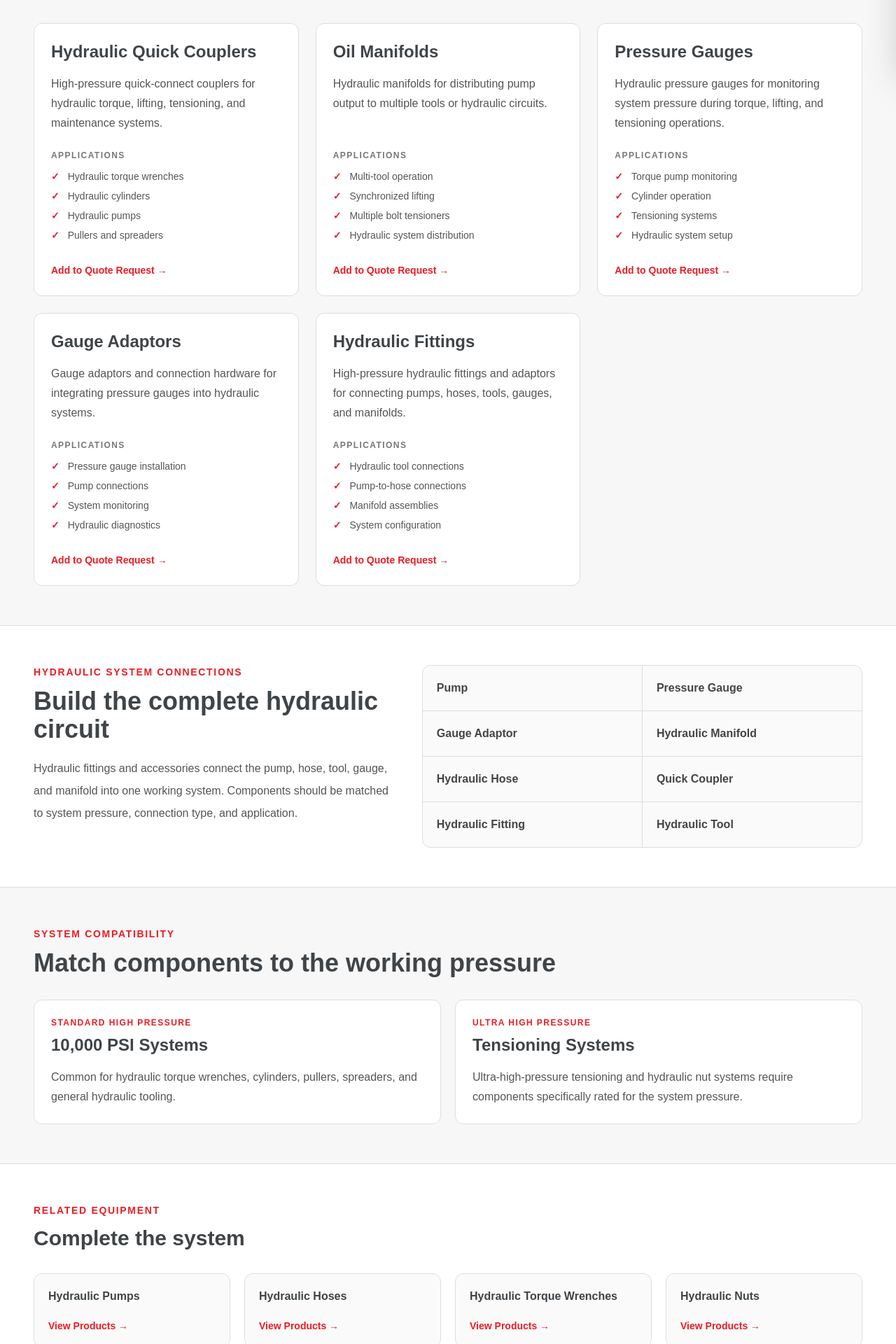
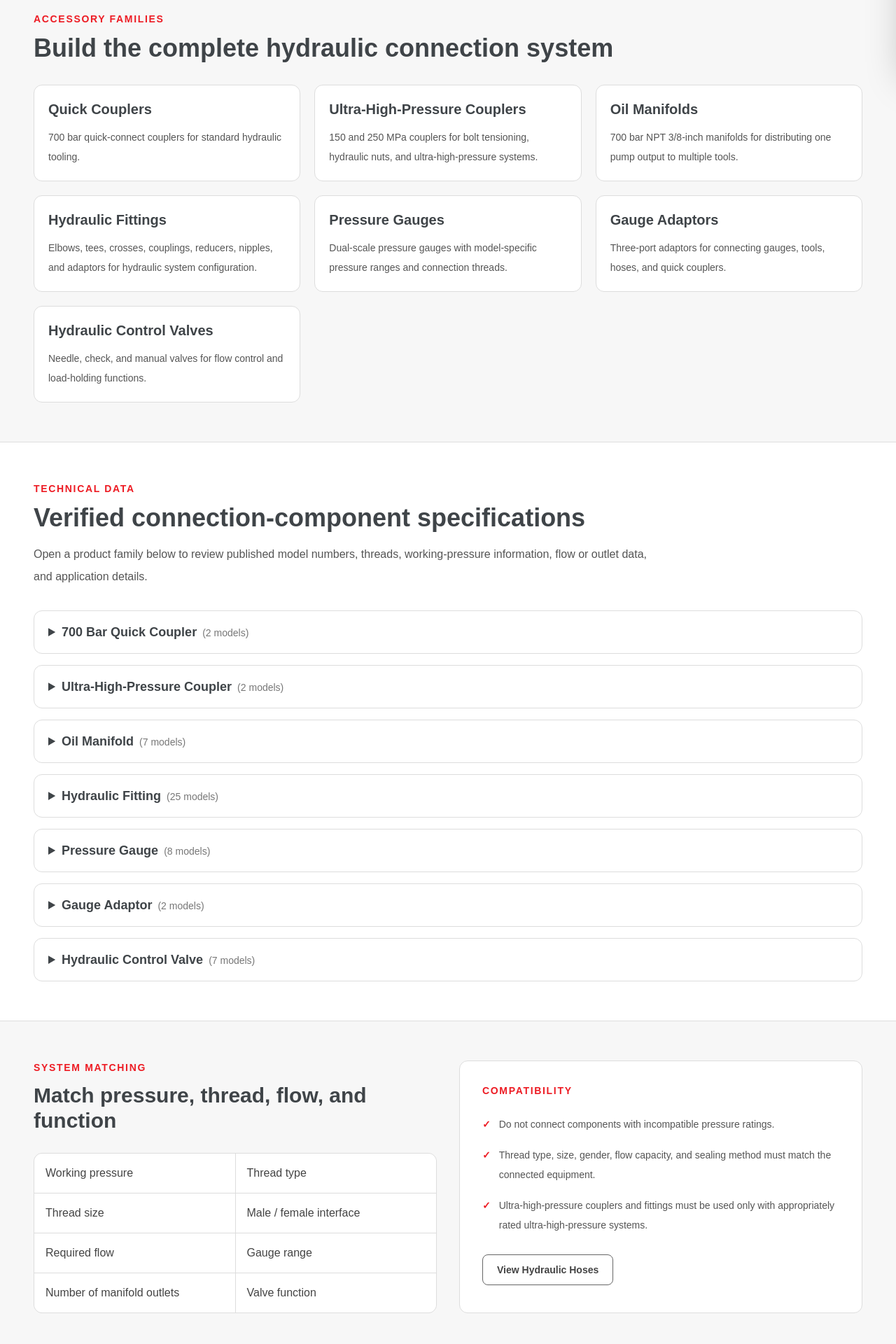
Before and after one commit to mattpearson-blip/toughtorq-site, a Next.js app: page /products/hydraulic-fittings-couplers in a window 1280 px wide. Shown: the part 700-2620 px from the top of the page at 70% size. Built offline with nearby package versions, Linux system fonts and the light colour scheme.

Commit message:
Rebuild hydraulic fittings and couplers as technical authority page

```diff
--- a/app/products/hydraulic-fittings-couplers/page.tsx
+++ b/app/products/hydraulic-fittings-couplers/page.tsx
@@ -1,324 +1,257 @@
+import type { Metadata } from "next";
 import Link from "next/link";
 
-const accessoryGroups = [
-  {
-    title: "Hydraulic Quick Couplers",
+import { hydraulicFittingsCouplers } from "@/data/catalog";
+
+export const metadata: Metadata = {
+  title: "Hydraulic Fittings, Couplers & Controls",
   description:
-      "High-pressure quick-connect couplers for hydraulic torque, lifting, tensioning, and maintenance systems.",
-    applications: [
-      "Hydraulic torque wrenches",
-      "Hydraulic cylinders",
-      "Hydraulic pumps",
-      "Pullers and spreaders",
-    ],
-  },
-  {
-    title: "Oil Manifolds",
-    description:
-      "Hydraulic manifolds for distributing pump output to multiple tools or hydraulic circuits.",
-    applications: [
-      "Multi-tool operation",
-      "Synchronized lifting",
-      "Multiple bolt tensioners",
-      "Hydraulic system distribution",
-    ],
-  },
-  {
-    title: "Pressure Gauges",
-    description:
-      "Hydraulic pressure gauges for monitoring system pressure during torque, lifting, and tensioning operations.",
-    applications: [
-      "Torque pump monitoring",
-      "Cylinder operation",
-      "Tensioning systems",
-      "Hydraulic system setup",
-    ],
-  },
-  {
-    title: "Gauge Adaptors",
-    description:
-      "Gauge adaptors and connection hardware for integrating pressure gauges into hydraulic systems.",
-    applications: [
-      "Pressure gauge installation",
-      "Pump connections",
-      "System monitoring",
-      "Hydraulic diagnostics",
-    ],
-  },
-  {
-    title: "Hydraulic Fittings",
-    description:
-      "High-pressure hydraulic fittings and adaptors for connecting pumps, hoses, tools, gauges, and manifolds.",
-    applications: [
-      "Hydraulic tool connections",
-      "Pump-to-hose connections",
-      "Manifold assemblies",
-      "System configuration",
-    ],
-  },
-];
+    "Technical specifications, pressure ratings, threads, flow data, manifold configurations, gauges, adaptors, and valves for ToughTorq hydraulic systems.",
+};
 
-const relatedProducts = [
-  {
-    title: "Hydraulic Pumps",
-    href: "/products/hydraulic-pumps",
-  },
-  {
-    title: "Hydraulic Hoses",
-    href: "/products/hydraulic-hoses",
-  },
-  {
-    title: "Hydraulic Torque Wrenches",
-    href: "/products/hydraulic-torque-wrenches",
-  },
-  {
-    title: "Hydraulic Nuts",
-    href: "/products/hydraulic-nuts",
-  },
-];
+function formatNumber(value: unknown) {
+  return typeof value === "number"
+    ? value.toLocaleString("en-US", { maximumFractionDigits: 2 })
+    : String(value ?? "—");
+}
+
+function AccessoryTable({
+  title,
+  models,
+}: {
+  title: string;
+  models: typeof hydraulicFittingsCouplers.models;
+}) {
+  return (
+    <details className="overflow-hidden rounded-xl border border-[#dddddd] bg-white">
+      <summary className="cursor-pointer px-5 py-4 text-lg font-semibold text-[#3f4448]">
+        {title}
+        <span className="ml-2 text-sm font-normal text-[#777777]">
+          ({models.length} models)
+        </span>
+      </summary>
+
+      <div className="overflow-x-auto border-t border-[#dddddd]">
+        <table className="min-w-[1080px] w-full border-collapse text-left text-sm">
+          <thead className="bg-[#3f4448] text-white">
+            <tr>
+              <th className="px-4 py-4 font-semibold">Model</th>
+              <th className="px-4 py-4 font-semibold">Type</th>
+              <th className="px-4 py-4 font-semibold">Connection / Thread</th>
+              <th className="px-4 py-4 font-semibold">Pressure / Range</th>
+              <th className="px-4 py-4 font-semibold">Flow / Outlets</th>
+              <th className="px-4 py-4 font-semibold">Details</th>
+            </tr>
+          </thead>
+
+          <tbody>
+            {models.map((model, index) => {
+              const s = model.specifications;
+              const connection =
+                s.thread ??
+                s.interfaceThread ??
+                s.gaugeConnectorThread ??
+                s.portThread ??
+                (s.fromConnection && s.toConnection
+                  ? `${String(s.fromConnection)} → ${String(s.toConnection)}`
+                  : "—");
+
+              const pressure =
+                s.maxWorkingPressurePsi
+                  ? `${formatNumber(s.maxWorkingPressurePsi)} psi`
+                  : s.workingPressureRangeMpa
+                  ? `${String(s.workingPressureRangeMpa)} MPa working`
+                  : "—";
+
+              const flowOrOutlets = s.maxFlowLMin
+                ? `${formatNumber(s.maxFlowLMin)} L/min`
+                : s.outlets
+                ? `${formatNumber(s.outlets)} outlets`
+                : "—";
+
+              const details =
+                s.productName ??
+                s.measuringRangeMpa ??
+                s.malePart ??
+                s.productName ??
+                model.description ??
+                "—";
+
+              return (
+                <tr
+                  key={model.id}
+                  className={index % 2 === 0 ? "bg-white" : "bg-[#f7f7f7]"}
+                >
+                  <td className="border-t border-[#dddddd] px-4 py-4 font-bold text-[#ed1c24]">
+                    {model.model}
+                  </td>
+                  <td className="border-t border-[#dddddd] px-4 py-4 text-[#555555]">
+                    {String(s.series ?? title)}
+                  </td>
+                  <td className="border-t border-[#dddddd] px-4 py-4 text-[#555555]">
+                    {String(connection)}
+                  </td>
+                  <td className="border-t border-[#dddddd] px-4 py-4 text-[#555555]">
+                    {String(pressure)}
+                  </td>
+                  <td className="border-t border-[#dddddd] px-4 py-4 text-[#555555]">
+                    {String(flowOrOutlets)}
+                  </td>
+                  <td className="border-t border-[#dddddd] px-4 py-4 text-[#555555]">
+                    {String(details)}
+                  </td>
+                </tr>
+              );
+            })}
+          </tbody>
+        </table>
+      </div>
+    </details>
+  );
+}
 
 export default function HydraulicFittingsCouplersPage() {
+  const family = hydraulicFittingsCouplers;
+  const groups = family.componentGroups ?? [];
+  const seriesNames = Array.from(
+    new Set(family.models.map((model) => String(model.specifications.series)))
+  );
+
   return (
     <main className="bg-[#f5f5f5] text-[#2b2b2b]">
-      {/* HERO */}
       <section className="border-b border-[#dedede] bg-white">
         <div className="mx-auto max-w-7xl px-4 py-16 md:px-8 md:py-20 lg:px-12">
           <p className="text-sm font-bold uppercase tracking-[0.14em] text-[#ed1c24]">
-            Hydraulic Pumps & Accessories
+            Hydraulic Accessories
           </p>
 
           <h1 className="mt-4 max-w-5xl text-4xl font-bold uppercase leading-[1.05] tracking-tight text-[#3f4448] md:text-6xl">
-            Hydraulic Fittings
+            Fittings, Couplers
             <br />
-            & Couplers
+            & Controls
           </h1>
 
           <div className="mt-6 h-[3px] w-16 bg-[#ed1c24]" />
 
           <p className="mt-6 max-w-3xl text-lg leading-8 text-[#444444]">
-            Couplers, manifolds, gauges, adaptors, and fittings for ToughTorq
-            hydraulic systems.
+            {family.longDescription}
           </p>
 
-          <div className="mt-8 flex flex-col gap-3 sm:flex-row">
+          <div className="mt-8 flex flex-col gap-3 sm:flex-row sm:flex-wrap">
             <Link
-              href="/request-a-quote?product=Hydraulic%20Fittings%20%26%20Couplers"
-              className="inline-flex min-h-12 items-center justify-center rounded-lg bg-[#ed1c24] px-6 py-3 text-sm font-semibold text-white transition hover:opacity-90"
+              href="#technical-data"
+              className="inline-flex min-h-12 items-center justify-center rounded-lg bg-[#ed1c24] px-6 py-3 text-sm font-semibold text-white"
             >
-              Request a Quote
+              View Technical Data
             </Link>
 
             <Link
-              href="/request-a-quote"
-              className="inline-flex min-h-12 items-center justify-center rounded-lg border border-[#666666] bg-white px-6 py-3 text-sm font-semibold text-[#333333] transition hover:border-[#ed1c24] hover:text-[#ed1c24]"
+              href="#system-matching"
+              className="inline-flex min-h-12 items-center justify-center rounded-lg border border-[#777777] bg-white px-6 py-3 text-sm font-semibold text-[#444444]"
             >
-              View Quote Cart →
+              System Matching
+            </Link>
+
+            <Link
+              href="/find-a-distributor"
+              className="inline-flex min-h-12 items-center justify-center rounded-lg border border-[#777777] bg-white px-6 py-3 text-sm font-semibold text-[#444444]"
+            >
+              Find a Distributor
             </Link>
           </div>
         </div>
       </section>
 
-      {/* PRODUCT FAMILIES */}
       <section className="border-b border-[#dedede] bg-[#f7f7f7]">
         <div className="mx-auto max-w-7xl px-4 py-14 md:px-8 lg:px-12">
           <p className="text-sm font-bold uppercase tracking-[0.12em] text-[#ed1c24]">
-            Product Families
+            Accessory Families
           </p>
 
           <h2 className="mt-3 text-3xl font-semibold text-[#3f4448] md:text-4xl">
-            Hydraulic connection components
+            Build the complete hydraulic connection system
           </h2>
 
-          <div className="mt-10 grid gap-6 md:grid-cols-2 lg:grid-cols-3">
-            {accessoryGroups.map((group) => (
-              <div
-                key={group.title}
-                className="flex flex-col rounded-xl border border-[#dddddd] bg-white p-6 transition hover:border-[#ed1c24]"
+          <div className="mt-8 grid gap-5 md:grid-cols-2 lg:grid-cols-3">
+            {groups.map((group) => (
+              <article
+                key={group.id}
+                className="rounded-xl border border-[#dddddd] bg-white p-5"
               >
-                <h3 className="text-2xl font-semibold text-[#3f4448]">
-                  {group.title}
+                <h3 className="text-xl font-semibold text-[#3f4448]">
+                  {group.displayName}
                 </h3>
-
-                <p className="mt-4 flex-1 leading-7 text-[#555555]">
+                {group.description && (
+                  <p className="mt-3 text-sm leading-7 text-[#555555]">
                     {group.description}
                   </p>
-
-                <div className="mt-6">
-                  <p className="text-xs font-bold uppercase tracking-[0.12em] text-[#777777]">
-                    Applications
-                  </p>
-
-                  <ul className="mt-3 space-y-2">
-                    {group.applications.map((application) => (
-                      <li
-                        key={application}
-                        className="flex gap-3 text-sm text-[#555555]"
-                      >
-                        <span className="font-bold text-[#ed1c24]">✓</span>
-                        <span>{application}</span>
-                      </li>
-                    ))}
-                  </ul>
-                </div>
-
-                <div className="mt-7">
-                  <Link
-                    href={`/request-a-quote?product=${encodeURIComponent(
-                      group.title
-                    )}`}
-                    className="text-sm font-semibold text-[#ed1c24]"
-                  >
-                    Add to Quote Request →
-                  </Link>
-                </div>
-              </div>
+                )}
+              </article>
             ))}
           </div>
         </div>
       </section>
 
-      {/* SYSTEM OVERVIEW */}
-      <section className="border-b border-[#dedede] bg-white">
-        <div className="mx-auto grid max-w-7xl gap-10 px-4 py-14 md:px-8 lg:grid-cols-[0.9fr_1.1fr] lg:px-12">
-          <div>
+      <section
+        id="technical-data"
+        className="scroll-mt-24 border-b border-[#dedede] bg-white"
+      >
+        <div className="mx-auto max-w-7xl px-4 py-14 md:px-8 lg:px-12">
           <p className="text-sm font-bold uppercase tracking-[0.12em] text-[#ed1c24]">
-              Hydraulic System Connections
+            Technical Data
           </p>
 
           <h2 className="mt-3 text-3xl font-semibold text-[#3f4448] md:text-4xl">
-              Build the complete hydraulic circuit
+            Verified connection-component specifications
           </h2>
 
-            <p className="mt-5 leading-8 text-[#555555]">
-              Hydraulic fittings and accessories connect the pump, hose, tool,
-              gauge, and manifold into one working system. Components should be
-              matched to system pressure, connection type, and application.
+          <p className="mt-4 max-w-4xl leading-8 text-[#555555]">
+            Open a product family below to review published model numbers,
+            threads, working-pressure information, flow or outlet data, and
+            application details.
           </p>
-          </div>
 
-          <div className="grid gap-px overflow-hidden rounded-xl border border-[#dddddd] bg-[#dddddd] sm:grid-cols-2">
-            {[
-              "Pump",
-              "Pressure Gauge",
-              "Gauge Adaptor",
-              "Hydraulic Manifold",
-              "Hydraulic Hose",
-              "Quick Coupler",
-              "Hydraulic Fitting",
-              "Hydraulic Tool",
-            ].map((item) => (
-              <div key={item} className="bg-[#fafafa] p-5">
-                <p className="font-semibold text-[#444444]">{item}</p>
-              </div>
+          <div className="mt-8 space-y-4">
+            {seriesNames.map((seriesName) => (
+              <AccessoryTable
+                key={seriesName}
+                title={seriesName}
+                models={family.models.filter(
+                  (model) => String(model.specifications.series) === seriesName
+                )}
+              />
             ))}
           </div>
         </div>
       </section>
 
-      {/* PRESSURE SYSTEMS */}
-      <section className="border-b border-[#dedede] bg-[#f7f7f7]">
-        <div className="mx-auto max-w-7xl px-4 py-14 md:px-8 lg:px-12">
+      <section
+        id="system-matching"
+        className="scroll-mt-24 border-b border-[#dedede] bg-[#f7f7f7]"
+      >
+        <div className="mx-auto grid max-w-7xl gap-8 px-4 py-14 md:px-8 lg:grid-cols-2 lg:px-12">
+          <div>
             <p className="text-sm font-bold uppercase tracking-[0.12em] text-[#ed1c24]">
-            System Compatibility
-          </p>
-
-          <h2 className="mt-3 text-3xl font-semibold text-[#3f4448] md:text-4xl">
-            Match components to the working pressure
-          </h2>
-
-          <div className="mt-8 grid gap-5 md:grid-cols-2">
-            <div className="rounded-xl border border-[#dddddd] bg-white p-6">
-              <p className="text-xs font-bold uppercase tracking-[0.12em] text-[#ed1c24]">
-                Standard High Pressure
-              </p>
-
-              <h3 className="mt-2 text-2xl font-semibold text-[#3f4448]">
-                10,000 PSI Systems
-              </h3>
-
-              <p className="mt-4 leading-7 text-[#555555]">
-                Common for hydraulic torque wrenches, cylinders, pullers,
-                spreaders, and general hydraulic tooling.
-              </p>
-            </div>
-
-            <div className="rounded-xl border border-[#dddddd] bg-white p-6">
-              <p className="text-xs font-bold uppercase tracking-[0.12em] text-[#ed1c24]">
-                Ultra High Pressure
-              </p>
-
-              <h3 className="mt-2 text-2xl font-semibold text-[#3f4448]">
-                Tensioning Systems
-              </h3>
-
-              <p className="mt-4 leading-7 text-[#555555]">
-                Ultra-high-pressure tensioning and hydraulic nut systems require
-                components specifically rated for the system pressure.
-              </p>
-            </div>
-          </div>
-        </div>
-      </section>
-
-      {/* RELATED PRODUCTS */}
-      <section className="border-b border-[#dedede] bg-white">
-        <div className="mx-auto max-w-7xl px-4 py-14 md:px-8 lg:px-12">
-          <p className="text-sm font-bold uppercase tracking-[0.12em] text-[#ed1c24]">
-            Related Equipment
+              System Matching
             </p>
 
             <h2 className="mt-3 text-3xl font-semibold text-[#3f4448]">
-            Complete the system
+              Match pressure, thread, flow, and function
             </h2>
 
-          <div className="mt-8 grid gap-5 sm:grid-cols-2 lg:grid-cols-4">
-            {relatedProducts.map((product) => (
-              <Link
-                key={product.title}
-                href={product.href}
-                className="rounded-xl border border-[#dddddd] bg-[#fafafa] p-5 transition hover:border-[#ed1c24]"
-              >
-                <p className="font-semibold text-[#3f4448]">
-                  {product.title}
-                </p>
-
-                <p className="mt-5 text-sm font-semibold text-[#ed1c24]">
-                  View Products →
-                </p>
-              </Link>
-            ))}
-          </div>
-        </div>
-      </section>
-
-      {/* DOWNLOADS */}
-      <section className="bg-[#f7f7f7]">
-        <div className="mx-auto grid max-w-7xl gap-6 px-4 py-14 md:px-8 lg:grid-cols-2 lg:px-12">
-          <div className="rounded-xl border border-[#dddddd] bg-white p-6 md:p-8">
-            <p className="text-sm font-bold uppercase tracking-[0.12em] text-[#ed1c24]">
-              Technical Resources
-            </p>
-
-            <h2 className="mt-3 text-3xl font-semibold text-[#3f4448]">
-              Hydraulic Accessory Cutsheets
-            </h2>
-
-            <div className="mt-6 space-y-3">
+            <div className="mt-7 grid gap-px overflow-hidden rounded-xl border border-[#dddddd] bg-[#dddddd] sm:grid-cols-2">
               {[
-                "Quick Coupler Cutsheet",
-                "Hydraulic Manifold Cutsheet",
-                "Pressure Gauge Cutsheet",
-                "Gauge Adaptor Cutsheet",
-                "Hydraulic Fitting Cutsheet",
+                "Working pressure",
+                "Thread type",
+                "Thread size",
+                "Male / female interface",
+                "Required flow",
+                "Gauge range",
+                "Number of manifold outlets",
+                "Valve function",
               ].map((item) => (
-                <div
-                  key={item}
-                  className="rounded-lg border border-[#dddddd] bg-[#fafafa] p-4"
-                >
-                  <p className="font-semibold text-[#444444]">{item}</p>
-                  <p className="mt-1 text-sm text-[#777777]">
-                    Download coming soon
-                  </p>
+                <div key={item} className="bg-white p-4">
+                  <p className="font-medium text-[#444444]">{item}</p>
                 </div>
               ))}
             </div>
@@ -326,26 +259,109 @@ export default function HydraulicFittingsCouplersPage() {
 
           <div className="rounded-xl border border-[#dddddd] bg-white p-6 md:p-8">
             <p className="text-sm font-bold uppercase tracking-[0.12em] text-[#ed1c24]">
-              Need a Connection?
+              Compatibility
+            </p>
+
+            <div className="mt-6 space-y-4">
+              {family.compatibility.map((item) => (
+                <div key={item} className="flex gap-3 text-sm leading-7 text-[#555555]">
+                  <span className="font-bold text-[#ed1c24]">✓</span>
+                  <span>{item}</span>
+                </div>
+              ))}
+            </div>
+
+            <Link
+              href="/products/hydraulic-hoses"
+              className="mt-7 inline-flex min-h-11 items-center justify-center rounded-lg border border-[#666666] bg-white px-5 py-2 text-sm font-semibold text-[#444444]"
+            >
+              View Hydraulic Hoses
+            </Link>
+          </div>
+        </div>
+      </section>
+
+      <section
+        id="downloads"
+        className="border-b border-[#dedede] bg-white"
+      >
+        <div className="mx-auto max-w-7xl px-4 py-14 md:px-8 lg:px-12">
+          <p className="text-sm font-bold uppercase tracking-[0.12em] text-[#ed1c24]">
+            Downloads
           </p>
 
           <h2 className="mt-3 text-3xl font-semibold text-[#3f4448]">
-              Tell us what you are connecting
+            Hydraulic accessory technical resources
           </h2>
 
-            <p className="mt-5 leading-8 text-[#555555]">
-              Include the pump, hose, tool, operating pressure, and connection
-              requirements in your quote request.
+          <div className="mt-8 grid gap-4 md:grid-cols-4">
+            {[
+              "Coupler & Manifold Guide",
+              "Hydraulic Fitting Guide",
+              "Pressure Gauge & Adaptor Guide",
+              "Hydraulic Control Valve Guide",
+            ].map((title) => (
+              <div
+                key={title}
+                className="rounded-xl border border-[#dddddd] bg-[#fafafa] p-5"
+              >
+                <p className="font-semibold text-[#3f4448]">{title}</p>
+                <p className="mt-2 text-sm text-[#777777]">
+                  Download publishing in progress
+                </p>
+              </div>
+            ))}
+          </div>
+        </div>
+      </section>
+
+      <section className="bg-[#f7f7f7]">
+        <div className="mx-auto grid max-w-7xl gap-6 px-4 py-14 md:px-8 lg:grid-cols-2 lg:px-12">
+          <div className="rounded-xl border border-[#dddddd] bg-white p-6 md:p-8">
+            <p className="text-sm font-bold uppercase tracking-[0.12em] text-[#ed1c24]">
+              Distribution
             </p>
 
-            <div className="mt-8">
+            <h2 className="mt-3 text-2xl font-semibold text-[#3f4448]">
+              Find a ToughTorq distributor
+            </h2>
+
+            <p className="mt-4 leading-7 text-[#555555]">
+              Connect with the ToughTorq distribution network for connection
+              matching and technical support.
+            </p>
+
             <Link
-                href="/request-a-quote?product=Hydraulic%20Fittings%20%26%20Couplers"
-                className="inline-flex min-h-12 items-center justify-center rounded-lg bg-[#ed1c24] px-6 py-3 text-sm font-semibold text-white"
+              href="/find-a-distributor"
+              className="mt-6 inline-flex min-h-11 items-center justify-center rounded-lg border border-[#666666] px-5 py-2 text-sm font-semibold text-[#444444]"
             >
-                Request Hydraulic Accessories
+              Find a Distributor
             </Link>
           </div>
+
+          <div className="rounded-xl border border-[#dddddd] bg-white p-6 md:p-8">
+            <p className="text-sm font-bold uppercase tracking-[0.12em] text-[#ed1c24]">
+              Purchase & Service
+            </p>
+
+            <h2 className="mt-3 text-2xl font-semibold text-[#3f4448]">
+              Commercial support through JAM Torque
+            </h2>
+
+            <p className="mt-4 leading-7 text-[#555555]">
+              For purchasing, hose and fitting assemblies, replacement
+              components, service, and application support in JAM Torque&apos;s
+              supported market, continue to JAMTorque.com.
+            </p>
+
+            <a
+              href={family.jamMarketplaceUrl ?? "https://jamtorque.com"}
+              target="_blank"
+              rel="noreferrer"
+              className="mt-6 inline-flex min-h-11 items-center justify-center rounded-lg bg-[#ed1c24] px-5 py-2 text-sm font-semibold text-white"
+            >
+              Visit JAM Torque →
+            </a>
           </div>
         </div>
       </section>
```
Lines whose indentation alone changed are shown as unchanged.
